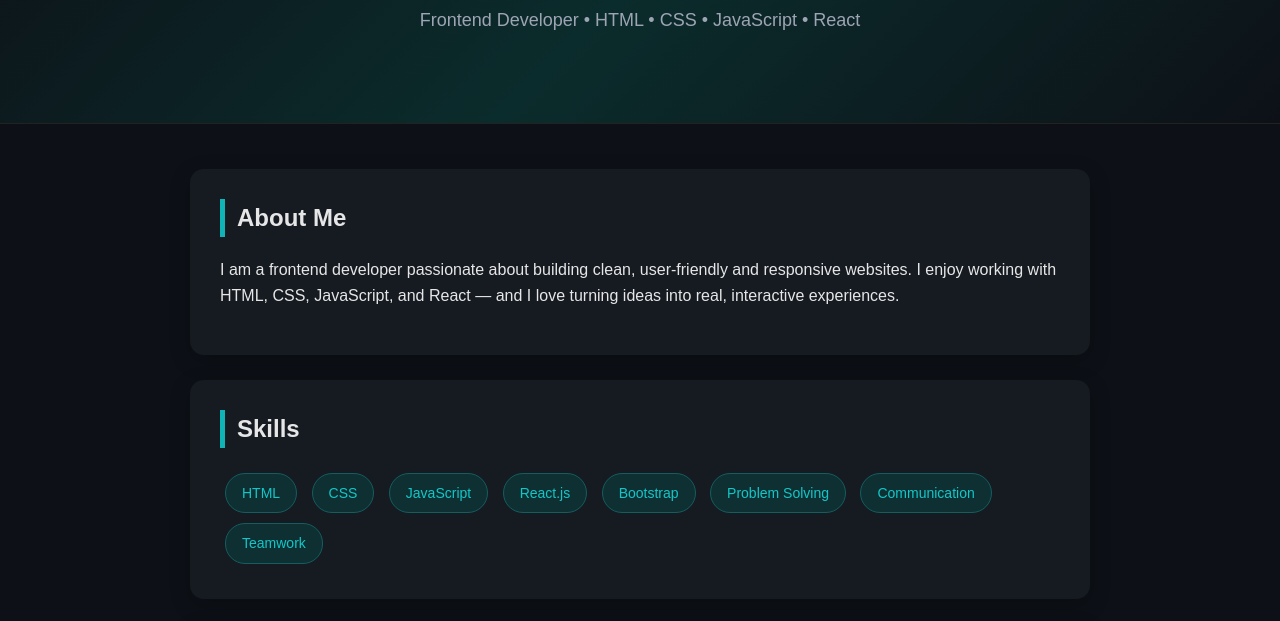
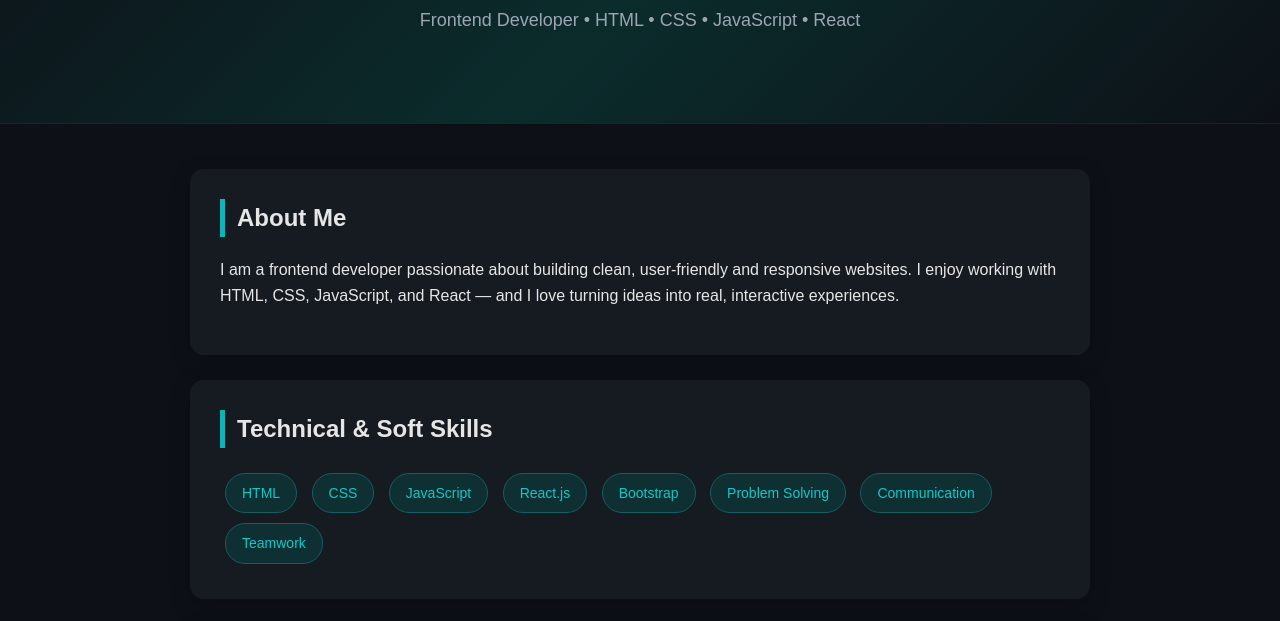
Before and after one commit to kavitaprajapati2004/PortFolio1, a plain HTML site: page index.html in a window 1280 px wide. Shown: the part 168-789 px from the top of the page. Drawn offline with Linux system fonts and the light colour scheme.

Commit message:
Update index.html

```diff
--- a/index.html
+++ b/index.html
@@ -124,7 +124,7 @@
 
     <!-- SKILLS -->
     <section>
-        <h2>Skills</h2>
+        <h2>Technical & Soft Skills</h2>
         <div class="skills">
             <span>HTML</span>
             <span>CSS</span>
```
